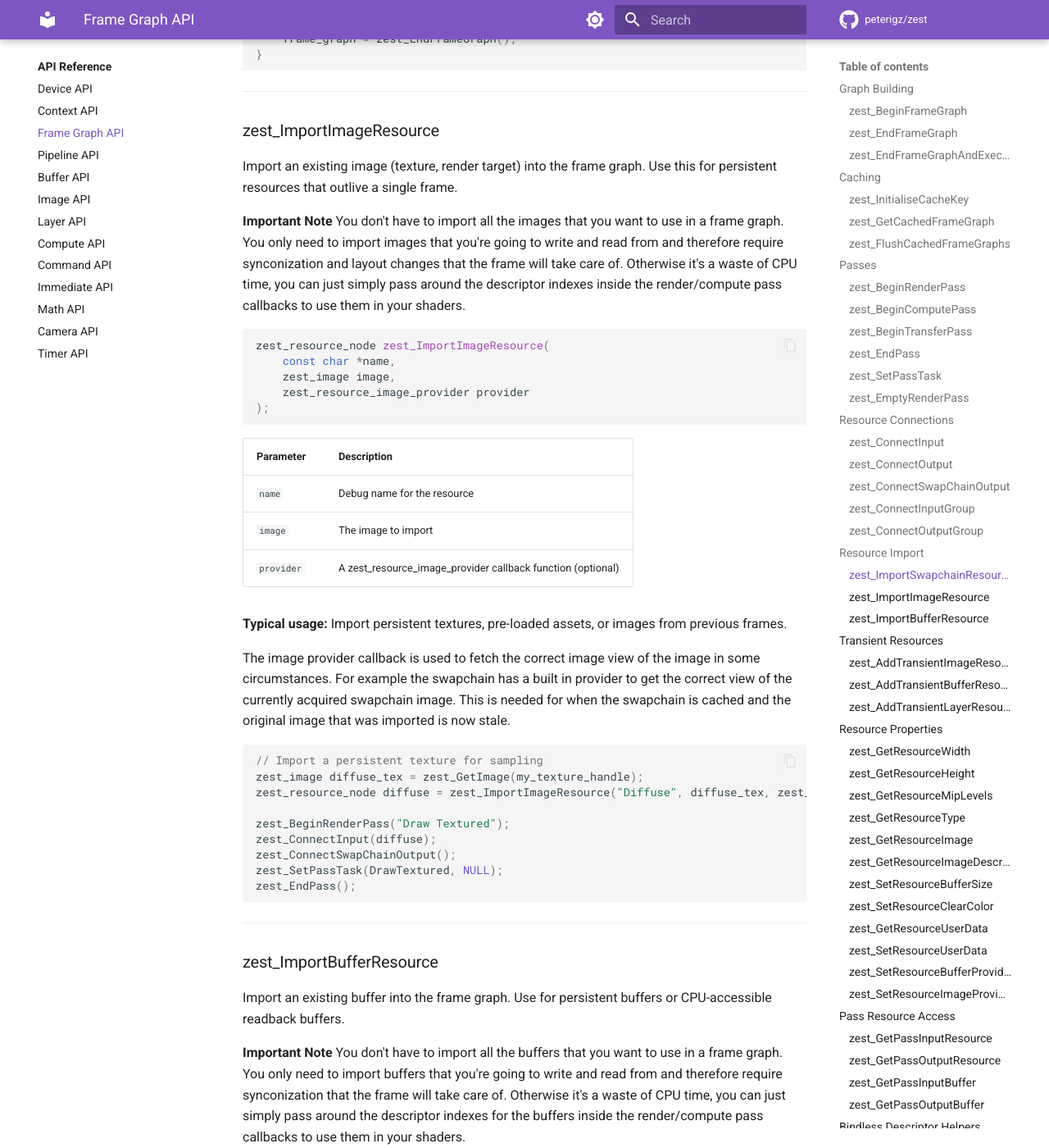
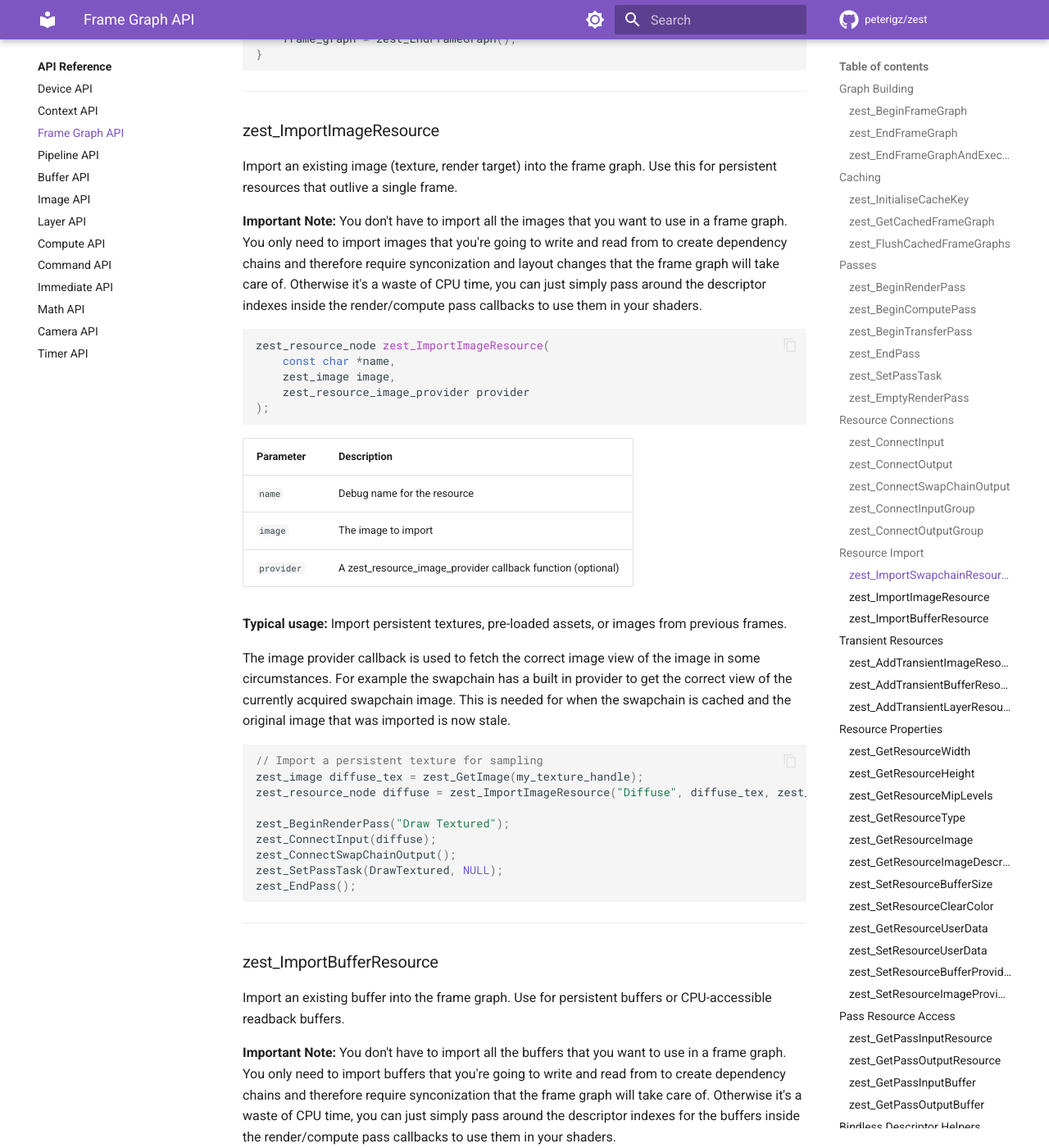
Before and after one commit to peterigz/zest, an MkDocs documentation site: the page built from docs/api-reference/frame-graph.md, in a window 1280 px wide and 1400 px high, scrolled down 9657 px. Shown: the whole window at 82% size. Built offline with MkDocs 1.6.1 and Material for MkDocs 9.7.7, drawn with Linux system fonts in a browser that asks for light colours; comment, search, counter and statistics services are not loaded.

Commit message:
Update frame-graph.md

````diff
--- a/docs/api-reference/frame-graph.md
+++ b/docs/api-reference/frame-graph.md
@@ -465,7 +465,7 @@ if (zest_BeginFrameGraph(context, "Main", &cache_key)) {
 
 Import an existing image (texture, render target) into the frame graph. Use this for persistent resources that outlive a single frame.
 
-**Important Note** You don't have to import all the images that you want to use in a frame graph. You only need to import images that you're going to write and read from and therefore require synconization and layout changes that the frame will take care of. Otherwise it's a waste of CPU time, you can just simply pass around the descriptor indexes inside the render/compute pass callbacks to use them in your shaders.
+**Important Note:** You don't have to import all the images that you want to use in a frame graph. You only need to import images that you're going to write and read from to create dependency chains and therefore require synconization and layout changes that the frame graph will take care of. Otherwise it's a waste of CPU time, you can just simply pass around the descriptor indexes inside the render/compute pass callbacks to use them in your shaders.
 
 
 ```cpp
@@ -504,7 +504,7 @@ zest_EndPass();
 
 Import an existing buffer into the frame graph. Use for persistent buffers or CPU-accessible readback buffers.
 
-**Important Note** You don't have to import all the buffers that you want to use in a frame graph. You only need to import buffers that you're going to write and read from and therefore require synconization that the frame will take care of. Otherwise it's a waste of CPU time, you can just simply pass around the descriptor indexes for the buffers inside the render/compute pass callbacks to use them in your shaders.
+**Important Note:** You don't have to import all the buffers that you want to use in a frame graph. You only need to import buffers that you're going to write and read from to create dependency chains and therefore require synconization that the frame graph will take care of. Otherwise it's a waste of CPU time, you can just simply pass around the descriptor indexes for the buffers inside the render/compute pass callbacks to use them in your shaders.
 
 ```cpp
 zest_resource_node zest_ImportBufferResource(
````
